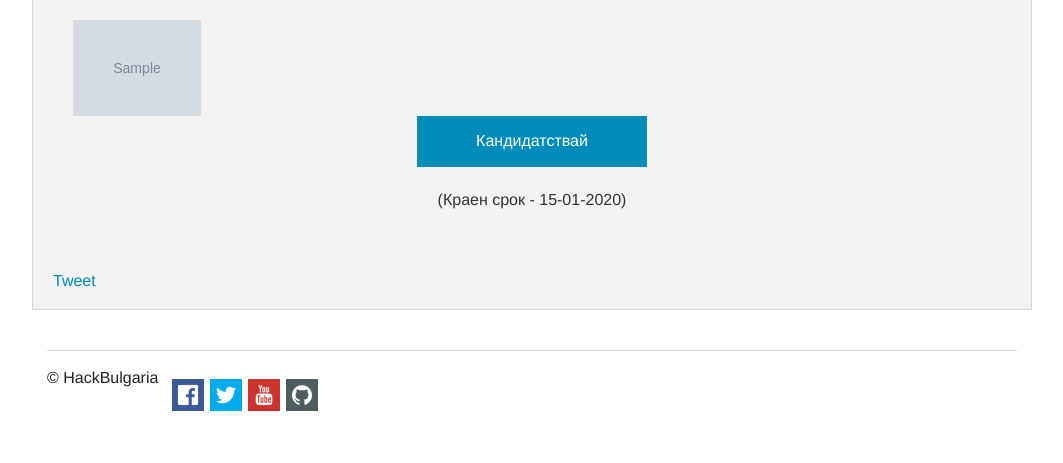
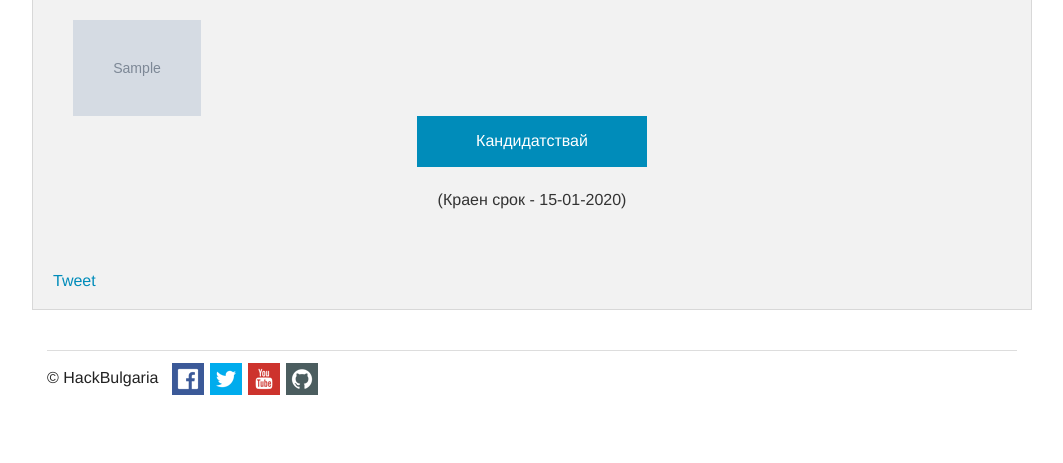
Before and after one commit to sebastian-code/Odin, a Django app: page /course/#/ in a window 1280 px wide. Shown: the part 66-529 px from the top of the page, without its empty margins (108-1171 px from the left). Run offline with Django 3.2, Linux system fonts and the light colour scheme; tables that the repository leaves empty hold one stand-in row (values such as "Sample post"); grey boxes marked "Sample" are stand-in pictures; some libraries are stand-ins or nearby versions.

Commit message:
Small style fix in social buttons

```diff
--- a/website/static/css/base.css
+++ b/website/static/css/base.css
@@ -38,7 +38,7 @@
 #socials {
     width: 265px;
     float: right;
-    margin-top: -10px;
+    margin: -10px 0 0 0;
 }
 
 #socials > li > a{
```
